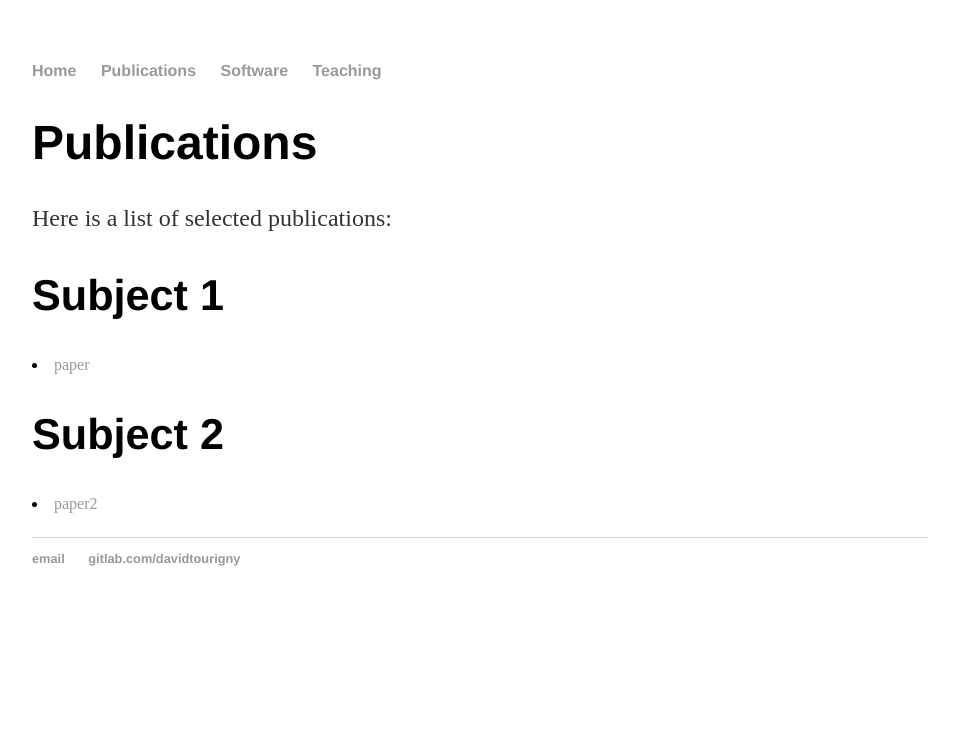
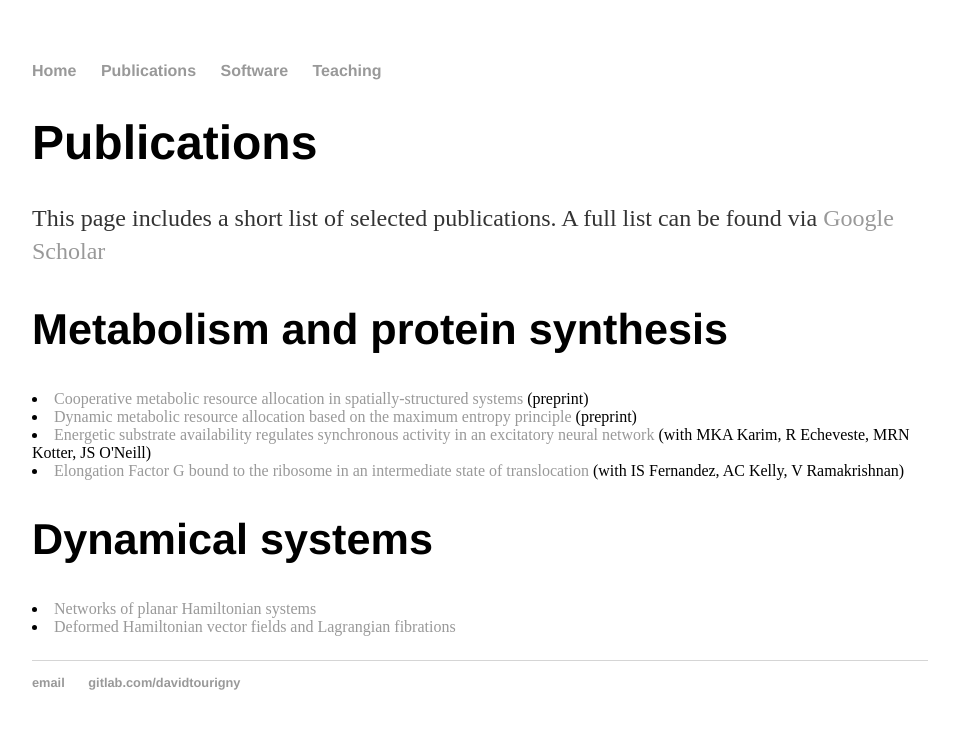
Before and after one commit to davidtourigny/davidtourigny.github.io, a Jekyll site: the page built from publications/index.html, in a window 1280 px wide. Shown: the top 729 px of the page, without its empty margins (160-1119 px from the left). Built offline with Jekyll 4.4.1, drawn with Linux system fonts in a browser that asks for light colours.

Commit message:
Added first content

```diff
--- a/publications/index.html
+++ b/publications/index.html
@@ -5,11 +5,16 @@ title: Publications, David S. Tourigny
 
 		<div class="blurb">
 			<h1>Publications</h1>
-            <p>Here is a list of selected publications:
-                <h2>Subject 1</h2>
-                <li><a href="https://arxiv.org/abs/1906.03919">paper</a></li>
-                <h2>Subject 2</h2>
-                <li><a href="https://arxiv.org/abs/1701.03149">paper2</a></li>
+            <p>This page includes a short list of selected publications. A full list can be found via <a href="https://scholar.google.com/citations?user=O-slsGkAAAAJ&hl=en">Google Scholar</a>
+                <h2>Metabolism and protein synthesis</h2>
+                <li><a href="https://arxiv.org/abs/">Cooperative metabolic resource allocation in spatially-structured systems</a> (preprint)</li>
+                <li><a href="https://arxiv.org/abs/1906.03919">Dynamic metabolic resource allocation based on the maximum entropy principle</a> (preprint)</li>
+                <li><a href="https://journals.plos.org/plosone/article?id=10.1371/journal.pone.0220937">Energetic substrate availability regulates synchronous activity in an excitatory neural network</a> (with MKA Karim, R Echeveste, MRN Kotter, JS O'Neill)</li>
+                <li><a href="https://science.sciencemag.org/content/340/6140/1235490">Elongation Factor G bound to the ribosome in an intermediate state of translocation</a> (with IS Fernandez, AC Kelly, V Ramakrishnan)</li>
+
+                <h2>Dynamical systems</h2>
+                <li><a href="https://www.sciencedirect.com/science/article/pii/S1007570417301600">Networks of planar Hamiltonian systems</a></li>
+                <li><a href="https://www.sciencedirect.com/science/article/pii/S0393044017301869">Deformed Hamiltonian vector fields and Lagrangian fibrations</a></li>
             <p>
 
 		</div>
--- a/software/index.html
+++ b/software/index.html
@@ -5,6 +5,6 @@ title: Software, David S. Tourigny
 
 		<div class="blurb">
 			<h1>Software</h1>
-			<p>Here is some software <a href="https://pypi.org/project/dfba/">dfba</a> </p>
+			<p>I develop and maintain the Python/C++ package <a href="https://pypi.org/project/dfba/">dfba</a> for dynamic flux-balance analysis (DFBA) simulations. This is joint work with <a href="https://twitter.com/me_beber?lang=en">Moritz E. Beber</a> at DTU Biosustain that forms part of the <a href="https://opencobra.github.io/">openCOBRA</a> code base for constraint-based reconstruction and analysis of metabolic models. Other software and scripts for data processing can be accessed via <a href="https://gitlab.com/davidtourigny">GitLab</a> </p>
 
 		</div>
```
Also changed, not shown: index.html (+9 -2 lines), teaching/index.html (+7 -1 lines), 1 other file.
